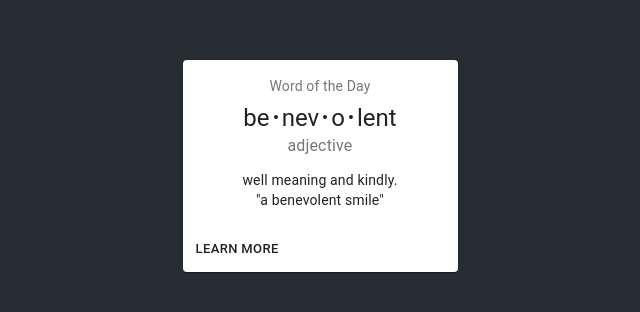
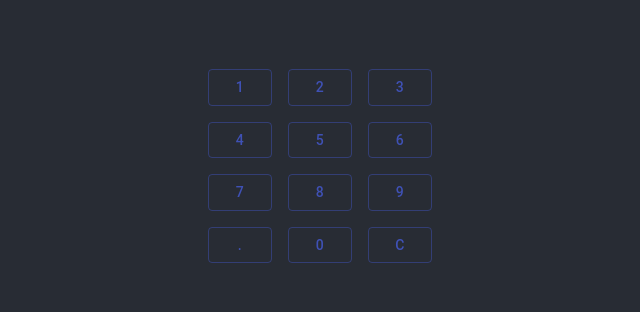
Before and after one commit to crux-coder/mui-numpad, a React (Create React App) app: page / in a window 1280 px wide. Shown: the part 234-546 px from the top of the page, without its empty margins (320-960 px from the left). Built offline with nearby package versions, Linux system fonts and the light colour scheme.

Commit message:
Created simple primary design for numpad.

```diff
--- a/public/index.html
+++ b/public/index.html
@@ -24,7 +24,7 @@
       work correctly both with client-side routing and a non-root public URL.
       Learn how to configure a non-root public URL by running `npm run build`.
     -->
-    <title>React App</title>
+    <title>MUI-NUMPAD</title>
   </head>
   <body>
     <noscript>You need to enable JavaScript to run this app.</noscript>
--- a/src/components/MuiNumpad.js
+++ b/src/components/MuiNumpad.js
@@ -1,53 +1,60 @@
 import React from 'react';
 import { makeStyles } from '@material-ui/core/styles';
-import Card from '@material-ui/core/Card';
-import CardActions from '@material-ui/core/CardActions';
-import CardContent from '@material-ui/core/CardContent';
-import Button from '@material-ui/core/Button';
-import Typography from '@material-ui/core/Typography';
+import Grid from '@material-ui/core/Grid';
+import { Button } from '@material-ui/core';
 
-const useStyles = makeStyles({
-  root: {
-    minWidth: 275,
+const useStyles = makeStyles((theme) => ({
+  container: {
+    padding: 0,
+    width: '100%'
   },
-  bullet: {
-    display: 'inline-block',
-    margin: '0 2px',
-    transform: 'scale(0.8)',
+  numberRow: {
   },
-  title: {
-    fontSize: 14,
+  button: {
   },
-  pos: {
-    marginBottom: 12,
-  },
-});
+}));
 
-export default function MuiNumpad() {
+export default function SpacingGrid() {
   const classes = useStyles();
-  const bull = <span className={classes.bullet}>•</span>;
 
   return (
-    <Card className={classes.root}>
-      <CardContent>
-        <Typography className={classes.title} color="textSecondary" gutterBottom>
-          Word of the Day
-        </Typography>
-        <Typography variant="h5" component="h2">
-          be{bull}nev{bull}o{bull}lent
-        </Typography>
-        <Typography className={classes.pos} color="textSecondary">
-          adjective
-        </Typography>
-        <Typography variant="body2" component="p">
-          well meaning and kindly.
-          <br />
-          {'"a benevolent smile"'}
-        </Typography>
-      </CardContent>
-      <CardActions>
-        <Button size="small">Learn More</Button>
-      </CardActions>
-    </Card>
+    <Grid container className={classes.container} spacing={2}>
+      <Grid item xs={12}>
+        <Grid container justify="center" spacing={2}>
+          {[1, 2, 3].map((value) => (
+            <Grid key={value} item>
+              <Button color="primary" variant="outlined" className={classes.button}>{value}</Button>
+            </Grid>
+          ))}
+        </Grid>
+      </Grid>
+      <Grid item xs={12}>
+        <Grid container justify="center" spacing={2}>
+          {[4, 5, 6].map((value) => (
+            <Grid key={value} item>
+              <Button color="primary" variant="outlined" className={classes.button}>{value}</Button>
+            </Grid>
+          ))}
+        </Grid>
+      </Grid>
+      <Grid item xs={12}>
+        <Grid container justify="center" spacing={2}>
+          {[7, 8, 9].map((value) => (
+            <Grid key={value} item>
+              <Button color="primary" variant="outlined" className={classes.button}>{value}</Button>
+            </Grid>
+          ))}
+        </Grid>
+      </Grid>
+      <Grid item xs={12} className={classes.numberRow} >
+        <Grid container justify="center" className={classes.numberRow} spacing={2}>
+          {['.', 0, 'C'].map((value) => (
+            <Grid key={value} item>
+              <Button color="primary" variant="outlined" className={classes.button}>{value}</Button>
+            </Grid>
+          ))}
+        </Grid>
+      </Grid>
+    </Grid>
   );
 }
```
